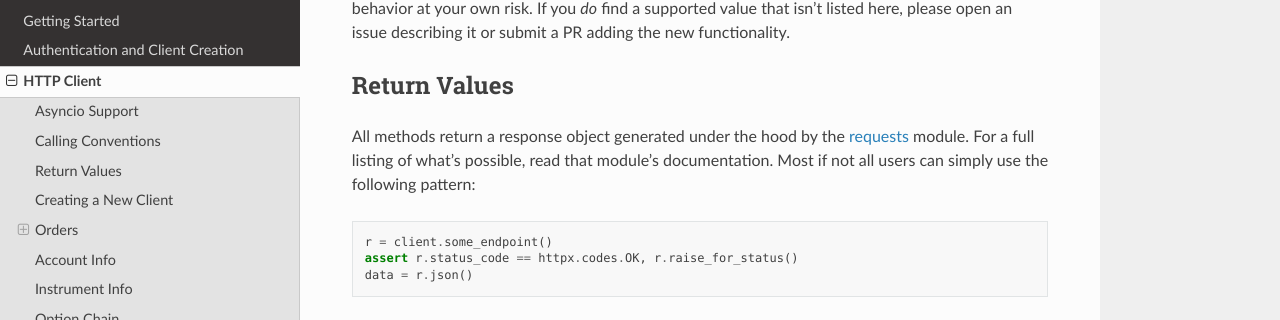
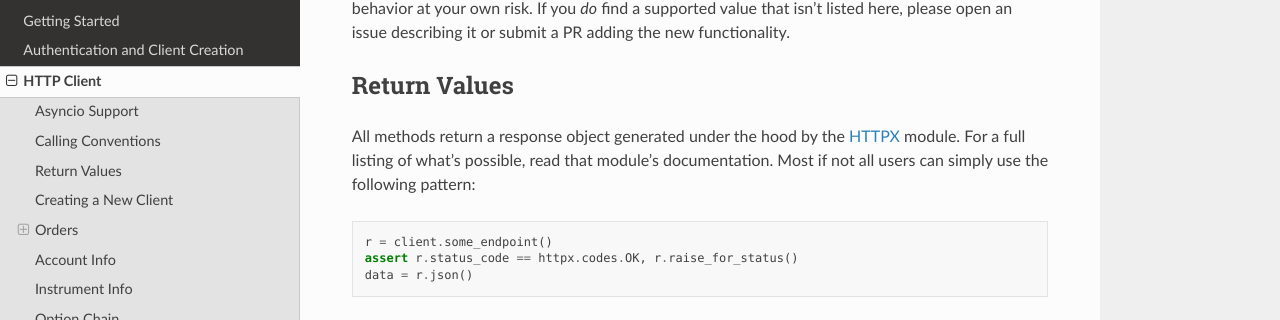
Before and after one commit to alexgolec/tda-api, a Sphinx documentation site: the page built from docs/client.rst, in a window 1280 px wide and 900 px high, scrolled down 1479 px. Shown: the part 131-451 px from the top of the window. Built offline with Sphinx 7.4.7 and the Read the Docs theme 2.0.0, drawn with Linux system fonts in a browser that asks for light colours.

```diff
--- a/docs/client.rst
+++ b/docs/client.rst
@@ -98,9 +98,9 @@ Return Values
 +++++++++++++
 
 All methods return a response object generated under the hood by the
-`requests <https://requests.readthedocs.io/en/master/>`__ module. For a full
-listing of what's possible, read that module's documentation. Most if not all
-users can simply use the following pattern:
+`HTTPX <https://www.python-httpx.org/quickstart/#response-content>`__ module.
+For a full listing of what's possible, read that module's documentation. Most if
+not all users can simply use the following pattern:
 
 .. code-block:: python
 
```
